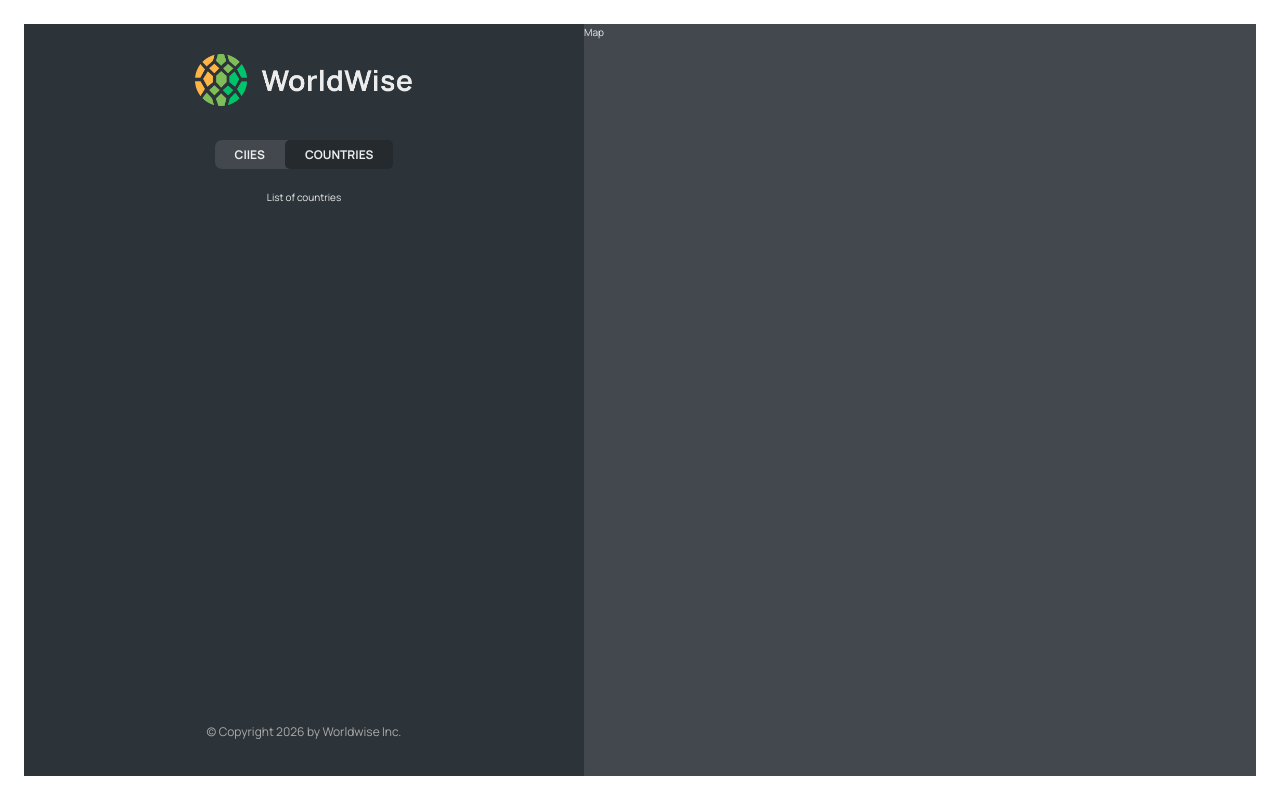
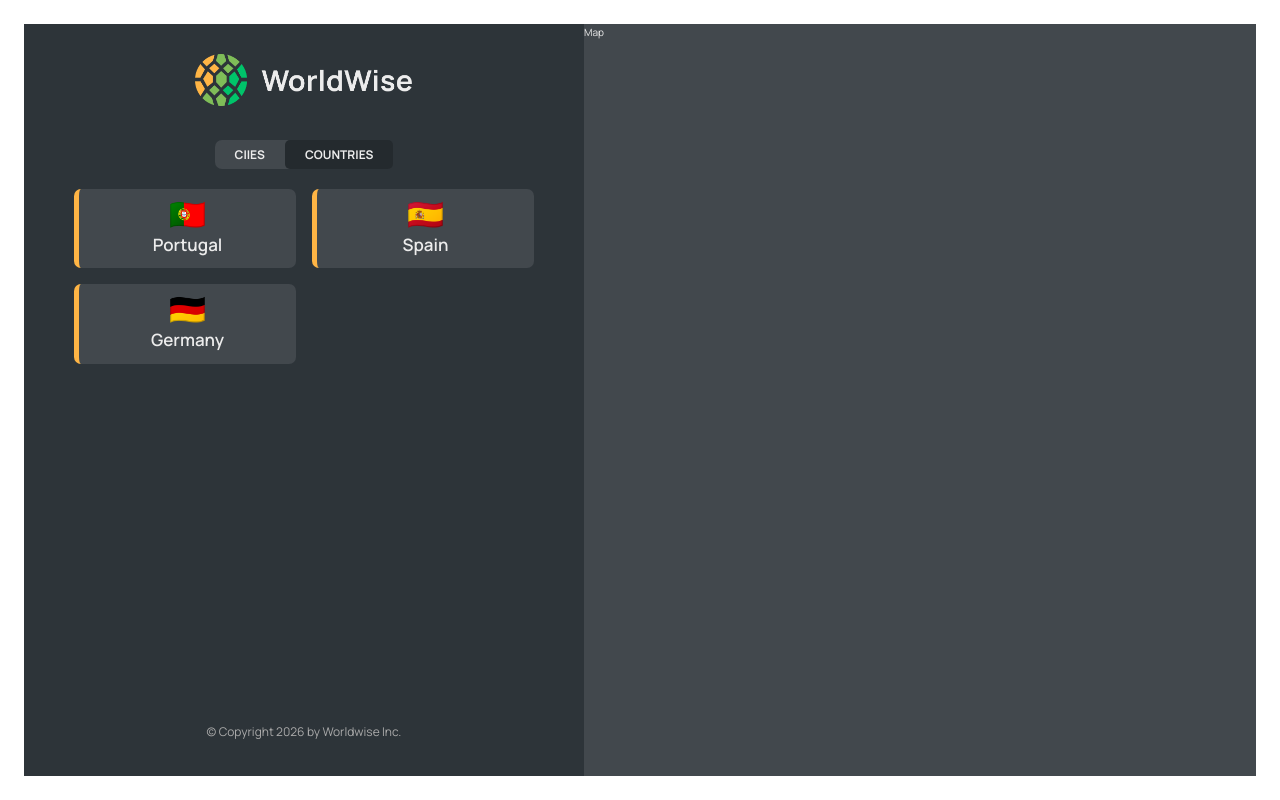
Before and after one commit to ritujane78/react_worldwise, a React (Vite) app: page /app/countries in a window 1280 px wide. Built offline with nearby package versions, Linux system fonts and the light colour scheme; data requests are answered from the project's data file.

Commit message:
add countries based on cities visted

```diff
--- a/package.json
+++ b/package.json
@@ -8,7 +8,7 @@
     "build": "vite build",
     "lint": "eslint .",
     "preview": "vite preview",
-    "server": "json-server --watch data/cities.json --port 8000 delay 500"
+    "server": "json-server --watch data/cities.json --port 8000 "
   },
   "dependencies": {
     "json-server": "^1.0.0-beta.15",
--- a/src/App.jsx
+++ b/src/App.jsx
@@ -1,4 +1,4 @@
-import { BrowserRouter, Route, Routes } from 'react-router-dom'
+import { BrowserRouter, data, Route, Routes } from 'react-router-dom'
 import Homepage from './pages/Homepage'
 import Pricing from './pages/Pricing'
 import Product from './pages/Product'
@@ -6,8 +6,29 @@ import PageNotFound from './pages/PageNotFound'
 import AppLayout from './pages/AppLayout'
 import Login from './pages/Login'
 import CityList from './components/CityList'
+import { useEffect, useState } from 'react'
+import CountryList from './components/ContryList'
 
 function App() {
+  const [cities, setCities] = useState([]);
+  const [isLoading, setIsLoading] = useState(false);
+  const BASE_URL = "http://localhost:8000"
+
+  useEffect(() => {
+    const fetchCities = async () => {
+      try{
+        setIsLoading(true);
+        const res = await fetch(`${BASE_URL}/cities`);
+        const data = await res.json();
+        setCities(data);
+      } catch{
+        alert("There was an error loading data")
+      } finally {
+        setIsLoading(false);
+      }
+    }
+    fetchCities();
+  }, []);
   return (
     <div>
 
@@ -18,9 +39,9 @@ function App() {
           <Route path = "/product" element = {<Product />} />
           <Route path = "/pricing" element = {<Pricing />} />
           <Route path = "/app" element = {<AppLayout />} >
-            <Route index element = { <CityList />} />
-            <Route path = "cities" element = {<CityList />} />
-            <Route path='countries' element = {<p>List of countries</p>} />
+            <Route index element = { <CityList cities = {cities} isLoading={isLoading} />} />
+            <Route path = "cities" element = {<CityList cities = {cities} isLoading={isLoading}/>} />
+            <Route path='countries' element = {<CountryList cities={cities} isLoading={isLoading}/>} />
           </Route>
           <Route path = "/login" element = {<Login />} />
           <Route path = "*" element = {<PageNotFound />} />
--- /dev/null
+++ b/src/components/CityItem.jsx
@@ -0,0 +1,28 @@
+import styles from './CityItem.module.css'
+
+const formatDate = (date) =>
+  new Intl.DateTimeFormat("en", {
+    day: "numeric",
+    month: "long",
+    year: "numeric",
+    weekday: "long",
+  }).format(new Date(date));
+
+function CityItem({city}) {
+    const {cityName, emoji, date } = city;
+
+  return (
+    <div>
+      <li className={styles.cityItem}>
+
+        <span className={styles.emoji}>{emoji}</span>
+        <h3 className = {styles.name}> {cityName}</h3>
+        <time className= {styles.date} > {formatDate(date)}</time>
+        <button className={styles.deleteBtn} > &times;</button>
+
+      </li>
+    </div>
+  )
+}
+
+export default CityItem
--- a/src/components/CityList.jsx
+++ b/src/components/CityList.jsx
@@ -1,9 +1,20 @@
+import CityItem from './CityItem'
 import styles from './CityList.module.css'
+import Spinner from './Spinner'
+import Message from './Message'
 
-function CityList() {
-  return (
+function CityList({isLoading, cities}) {
+  if(isLoading) return (
+    <Spinner />
+  );
+  if(!cities.length) return (
+    <Message message = "Add your first city by clicking on a city on the map. "/>
+  )
+    return (
     <div className={styles.cityList}>
-     LIST
+     {cities.map(city => (
+        <CityItem city={city} key={city.id}/>
+     ))}
     </div>
   )
 }
--- /dev/null
+++ b/src/components/ContryList.jsx
@@ -0,0 +1,29 @@
+import CountryItem from './CountryItem'
+import styles from './CountryList.module.css'
+import Spinner from './Spinner'
+import Message from './Message'
+
+function CountryList({isLoading, cities}) {
+  if(isLoading) return (
+    <Spinner />
+  );
+  if(!cities.length) return (
+    <Message message = "Add your first city by clicking on a city on the map. "/>
+  )
+  const countries = cities.reduce((arr, city) => {
+    if(!arr.map(el => el.country).includes(city.country))
+        return [...arr, {country: city.country, emoji: city.emoji}]
+    else return arr
+    }
+    , [])
+
+    return (
+    <div className={styles.countryList}>
+     {countries.map(country => (
+        <CountryItem country={country}/>
+     ))}
+    </div>
+  )
+}
+
+export default CountryList
```
